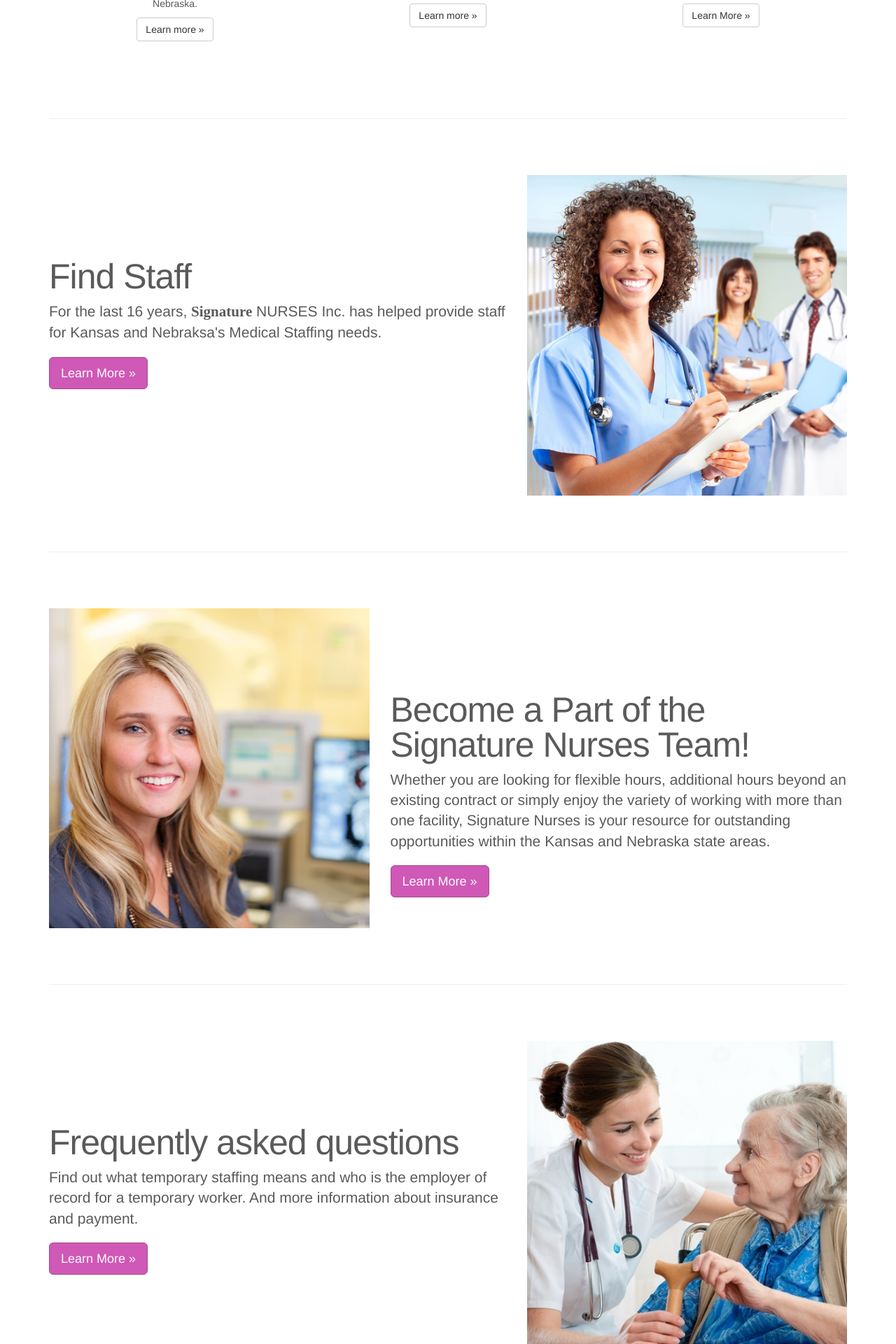
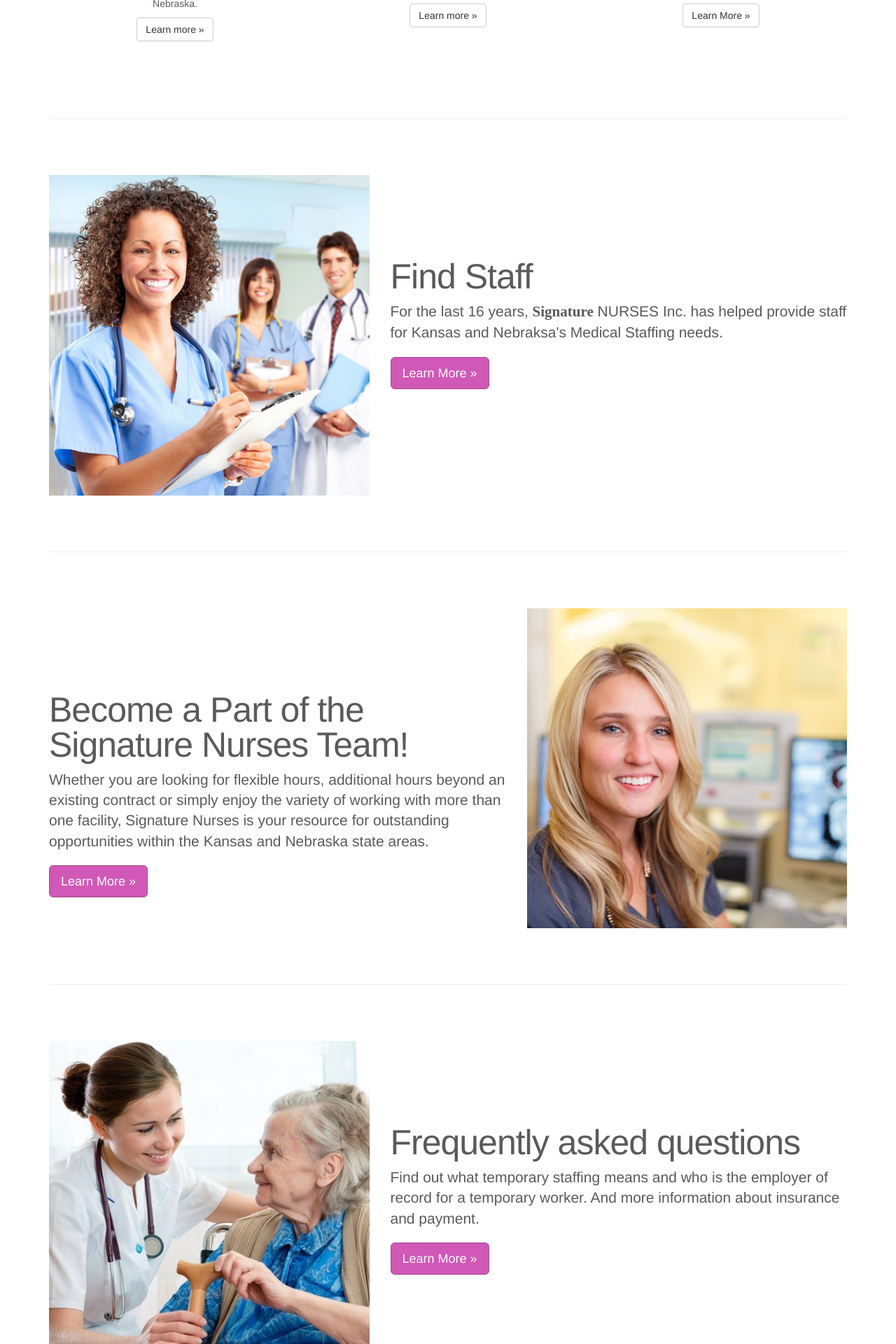
Before and after one commit to zachdyerdesign/signature-nurses, a Jekyll site: the page built from index.md, in a window 1280 px wide. Shown: the part 849-2769 px from the top of the page at 70% size. Built offline with Jekyll 4.4.1, drawn with Linux system fonts in a browser that asks for light colours; some web fonts are replaced.

Commit message:
fixing error

```diff
--- a/_layouts/default.html
+++ b/_layouts/default.html
@@ -21,7 +21,98 @@
       {% include shoutout.html %}
       {% endif %}
 
-      {% include featurettes.html %}
+      <!-- START THE FEATURETTES -->
+
+<hr class="featurette-divider">
+
+<div class="row featurette">
+  <div class="col-md-7 col-md-push-5">
+    <h2 class="featurette-heading">Find Staff</h2>
+    <p class="lead">For the last 16 years, <strong class="logo">Signature</strong> NURSES Inc. has helped provide staff for Kansas and Nebraksa's Medical Staffing needs.</p>
+    <p><a class="btn btn-primary btn-lg" href="http://signaturenurses.org/find-staff.html" role="button">Learn More »</a></p>
+  </div>
+  <div class="col-md-5 col-md-pull-7">
+    <a href="http://signaturenurses.org/find-staff.html">
+      <img class="featurette-image img-responsive center-block" alt="Find Staff" src="http://signaturenurses.org/img/find-staff.jpg">
+    </a>
+  </div>
+</div>
+
+
+
+<hr class="featurette-divider">
+
+<div class="row featurette">
+  <div class="col-md-7">
+    <h2 class="featurette-heading">Become a Part of the Signature Nurses Team!</h2>
+    <p class="lead">Whether you are looking for flexible hours, additional hours beyond an existing contract or simply enjoy the variety of working with more than one facility, Signature Nurses is your resource for outstanding opportunities within the Kansas and Nebraska state areas.</p>
+    <p><a class="btn btn-primary btn-lg" href="http://signaturenurses.org/find-a-job.html" role="button">Learn More »</a></p>
+  </div>
+  <div class="col-md-5">
+    <a href="http://signaturenurses.org/find-a-job.html">
+      <img class="featurette-image img-responsive center-block" alt="Become a Part of the Signature Nurses Team!" src="http://signaturenurses.org/img/find-a-job.jpg">
+    </a>
+  </div>
+</div>
+
+
+
+
+
+<hr class="featurette-divider">
+
+<div class="row featurette">
+  <div class="col-md-7 col-md-push-5">
+    <h2 class="featurette-heading">Frequently asked questions</h2>
+    <p class="lead">Find out what temporary staffing means and who is the employer of record for a temporary worker. And more information about insurance and payment.</p>
+    <p><a class="btn btn-primary btn-lg" href="http://signaturenurses.org/faqs.html" role="button">Learn More »</a></p>
+  </div>
+  <div class="col-md-5 col-md-pull-7">
+    <a href="http://signaturenurses.org/faqs.html">
+      <img class="featurette-image img-responsive center-block" alt="Frequently asked questions" src="http://signaturenurses.org/img/faqs.jpg">
+    </a>
+  </div>
+</div>
+
+
+
+<hr class="featurette-divider">
+
+<div class="row featurette">
+  <div class="col-md-7">
+    <h2 class="featurette-heading">Always Caring || Always On Call || Always Working --- For YOU!</h2>
+    <p class="lead">Get started today! Call us at 866·543·5880 or email us at <a href="mailto:signaturenurses@gmail.com">signaturenurses@gmail.com</a></p>
+    <p><a class="btn btn-primary btn-lg" href="http://signaturenurses.org/contact-us.html" role="button">Learn More »</a></p>
+  </div>
+  <div class="col-md-5">
+    <a href="http://signaturenurses.org/contact-us.html">
+      <img class="featurette-image img-responsive center-block" alt="Always Caring || Always On Call || Always Working --- For YOU!" src="http://signaturenurses.org/img/contact.png">
+    </a>
+  </div>
+</div>
+
+
+
+<hr class="featurette-divider">
+
+<div class="row featurette">
+  <div class="col-md-7 col-md-push-5">
+    <h2 class="featurette-heading">Employee Application</h2>
+    <p class="lead">We consider applicants for all positions without regard to race, color, religion, creed, gender, national origin, age, disability, marital or veteran status, or any other legally protected status.</p>
+    <p><a class="btn btn-primary btn-lg" href="http://signaturenurses.org/application.html" role="button">Learn More »</a></p>
+  </div>
+  <div class="col-md-5 col-md-pull-7">
+    <a href="http://signaturenurses.org/application.html">
+      <img class="featurette-image img-responsive center-block" alt="Employee Application" src="http://signaturenurses.org/img/application.png">
+    </a>
+  </div>
+</div>
+
+
+
+<hr class="featurette-divider">
+
+<!-- /END THE FEATURETTES -->
 
       {% include footer.html %}
 
```
Also changed, not shown: 2 other files.
